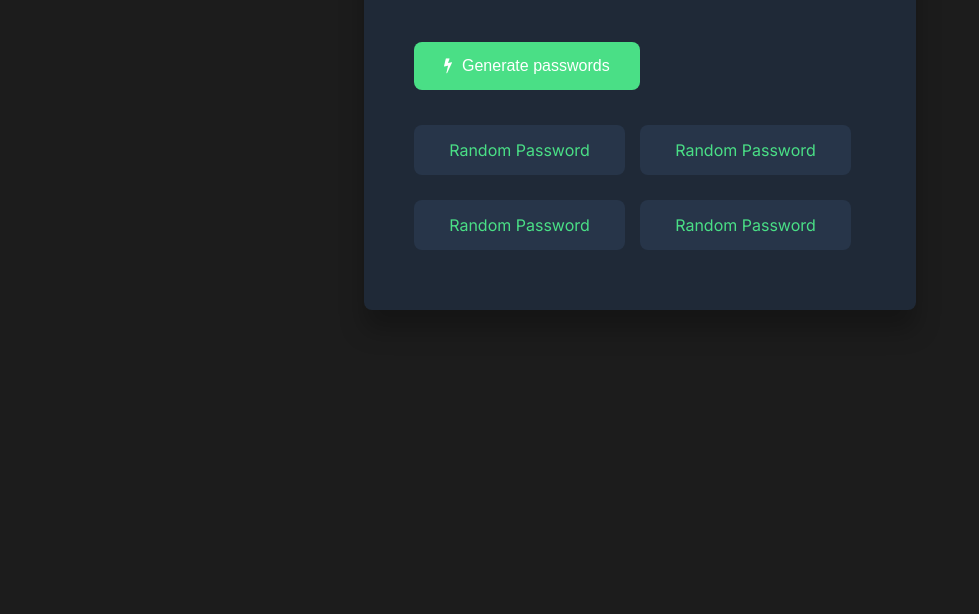
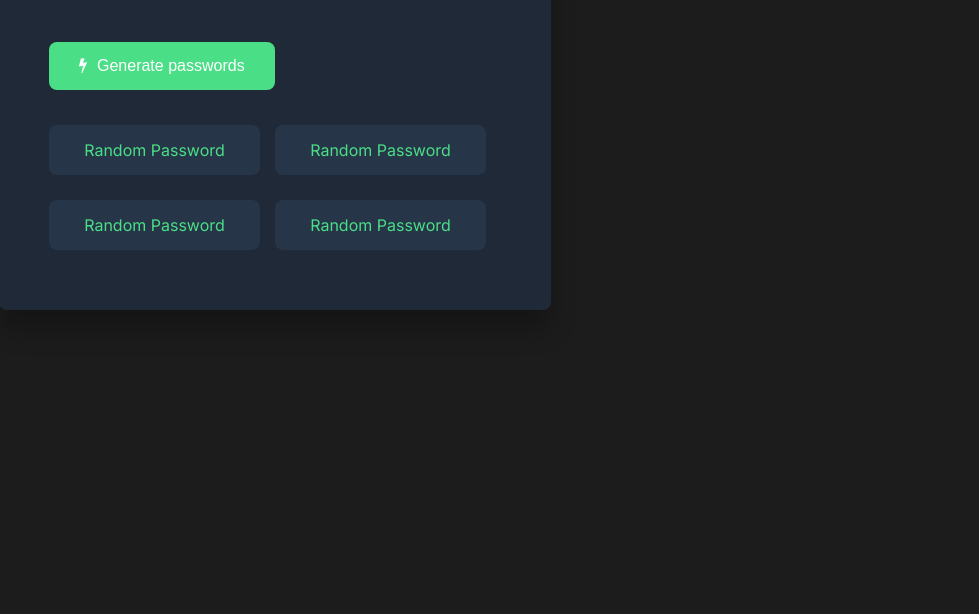
Before and after one commit to hsingla378/random_password_generator, a plain HTML site: page index.html in a window 1280 px wide. Shown: the part 186-800 px from the top of the page, without its empty margins (0-979 px from the left). Drawn offline with Linux system fonts and the light colour scheme.

Commit message:
Update index.css

```diff
--- a/index.css
+++ b/index.css
@@ -11,6 +11,7 @@ body{
     display: flex;
     justify-content: center;
     align-items: center;
+    max-width: 550px;
 
     /* max-width: 550px;
     position: absolute;
```
